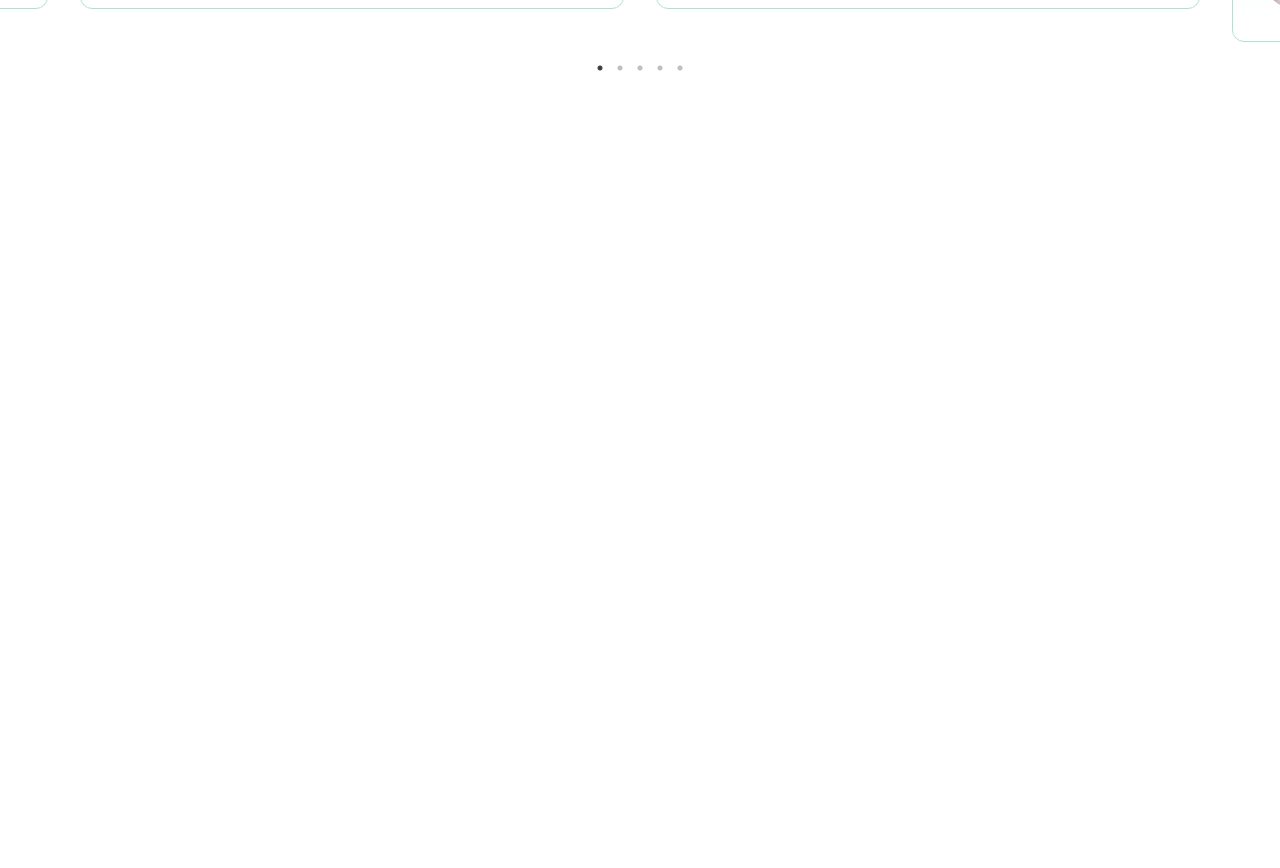
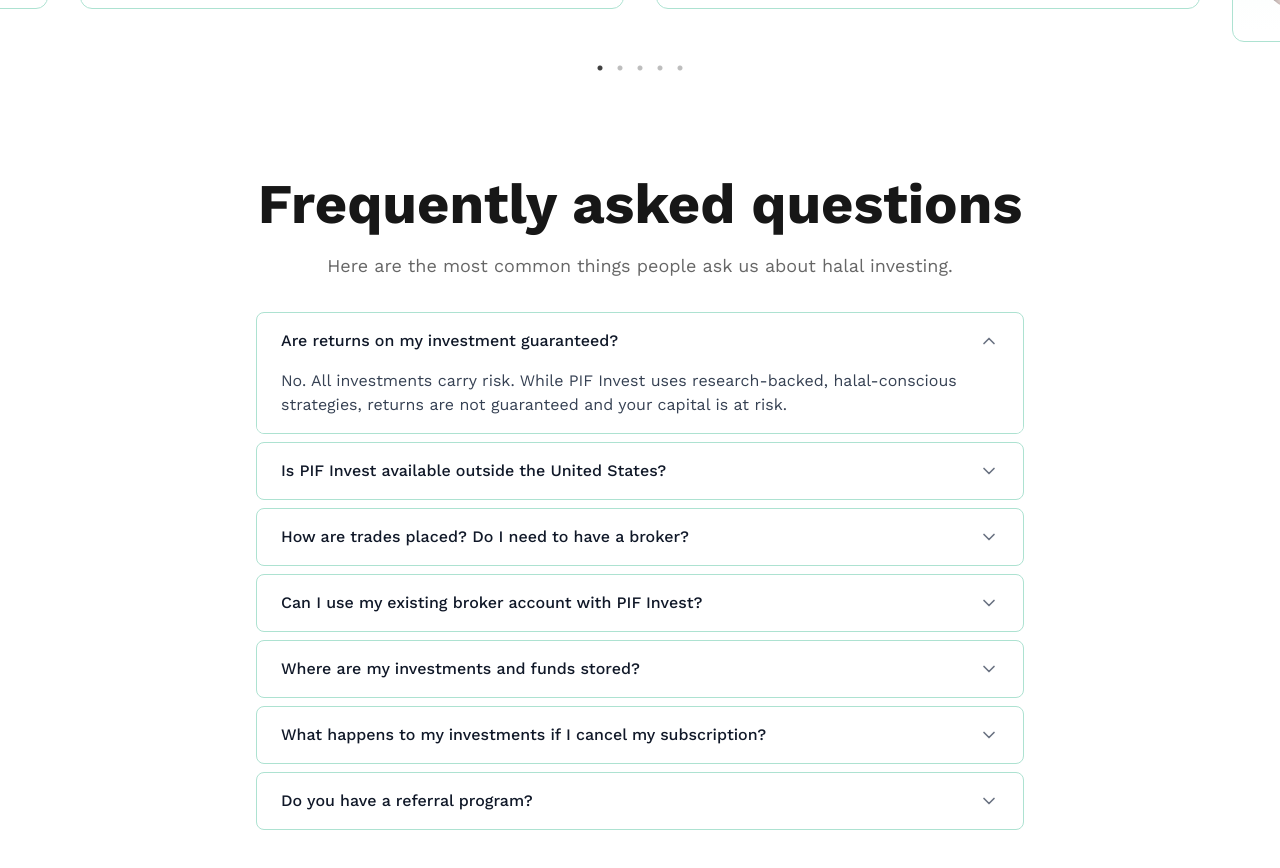
Before and after one commit to MuhammadAqibRafiq/testpif, a Next.js app: page / in a window 1280 px wide. Shown: the part 6940-7808 px from the top of the page. Before the commit the page ends 7066 px from the top, so only its background shows below. Built offline with nearby package versions, Linux system fonts and the light colour scheme.

Commit message:
FAQS added

```diff
--- /dev/null
+++ b/src/app/Screens/FAQ/index.tsx
@@ -0,0 +1,72 @@
+import Typography from '@/components/ui/Typography'
+import React from 'react'
+import Accordion from '@/components/Accordian/Accordian'
+
+const accordionData = [
+    {
+        title: "Are returns on my investment guaranteed?",
+        content: "No. All investments carry risk. While PIF Invest uses research-backed, halal-conscious strategies, returns are not guaranteed and your capital is at risk."
+    },
+    {
+        title: "Is PIF Invest available outside the United States?",
+        content: "Yes, all you need is a brokerage account. Most of the stocks we invest in are listed on the New York Stock Exchange or Nasdaq—exchanges that nearly all brokerage platforms provide access to."
+    },
+    {
+        title: "How are trades placed? Do I need to have a broker?",
+        content: (
+            <div className="space-y-2">
+                <p>Yes, you'll need a brokerage account. </p>
+                <ul className="list-disc list-inside space-y-1 ml-4">
+                    <li>Subscribers manually place trades using their own broker.</li>
+                    <li>Advisory clients we do trades on their behalf. This service is not yet open to the public and has limited availability. If you'd like to be notified when spots become available, be sure to join our mailing list.</li>
+                </ul>
+            </div>
+        )
+    },
+    {
+        title: "Can I use my existing broker account with PIF Invest?",
+        content: "Subscribers can use any broker they prefer."
+    },
+    {
+        title: "Where are my investments and funds stored?",
+        content: "Your funds are always held in your own brokerage account."
+    },
+    {
+        title: "What happens to my investments if I cancel my subscription?",
+        content: "Your investments remain in your account. You'll simply lose access to portfolio updates, trade alerts, our watchlist, expert commentary and investor community."
+    },
+    {
+        title: "Do you have a referral program?",
+        content: "Yes! Join our referral program to earn commissions by sharing PIF Invest with others. Login to your free account for more information."
+    }
+];
+
+const Index = () => {
+    return (
+        <div className="py-12 px-[24px]">
+
+            <Typography variant="h2" color="primary" className="mb-4" align="center">
+                Frequently asked questions
+            </Typography>
+
+            <Typography variant="bodyLargeR" color="textSecondary" className="mb-8" align="center">
+                Here are the most common things people ask us about halal investing.
+            </Typography>
+
+            {/* <Accordion /> */}
+
+            <div className={`max-w-3xl mx-auto `}>
+                <div className="space-y-2">
+                    <Accordion
+                        data={accordionData}
+                        allowMultiple={false} // Only one item open at a time
+                        defaultOpenItems={[0]} // First item open by default
+                    />
+                </div>
+            </div>
+
+        </div>
+    )
+}
+
+export default Index
--- a/src/app/page.tsx
+++ b/src/app/page.tsx
@@ -10,6 +10,7 @@
 import SimpleSteps from './Screens/SimpleSteps';
 import PifInvest from './Screens/PifInvest';
 import Comments from './Screens/Comments';
+import FAQ from './Screens/FAQ';
 
 export default function Home() {
   return (
@@ -48,6 +49,11 @@
         <Comments />
       </section>
 
+
+      <section id="FAQ">
+        <FAQ />
+      </section>
+
     </div>
 
   );
--- /dev/null
+++ b/src/components/Accordian/Accordian.tsx
@@ -0,0 +1,81 @@
+'use client'
+import { useState } from 'react';
+import { ChevronDown, ChevronUp } from 'lucide-react';
+
+const AccordionItem = ({ title, children, isOpen, onToggle }: { title: string, children: React.ReactNode, isOpen: boolean, onToggle: () => void }) => {
+    return (
+        <div className="border border-primary-30 rounded-lg mb-2 overflow-hidden">
+            <button
+                className="w-full px-6 py-4 text-left transition-colors duration-200 flex justify-between items-center hover:bg-gray-50"
+                onClick={onToggle}
+                aria-expanded={isOpen}
+            >
+                <span className="font-medium text-gray-900">{title}</span>
+                {isOpen ? (
+                    <ChevronUp className="w-5 h-5 text-gray-500 transition-transform duration-200" />
+                ) : (
+                    <ChevronDown className="w-5 h-5 text-gray-500 transition-transform duration-200" />
+                )}
+            </button>
+            <div
+                className={`overflow-hidden transition-all duration-300 ease-in-out ${
+                    isOpen ? 'max-h-96 opacity-100' : 'max-h-0 opacity-0'
+                }`}
+            >
+                <div className="px-6 pb-4 bg-white text-gray-700">
+                    {children}
+                </div>
+            </div>
+        </div>
+    );
+};
+
+const Accordion = ({
+    data = [],
+    allowMultiple = true,
+    className = "",
+    defaultOpenItems = []
+}) => {
+    const [openItems, setOpenItems] = useState(
+        new Set(defaultOpenItems)
+    );
+
+    const toggleItem = (index: number) => {
+        const newOpenItems = new Set(allowMultiple ? openItems : []);
+
+        if (newOpenItems.has(index)) {
+            newOpenItems.delete(index);
+        } else {
+            if (!allowMultiple) {
+                newOpenItems.clear();
+            }
+            newOpenItems.add(index);
+        }
+        setOpenItems(newOpenItems);
+    };
+
+    if (!data || data.length === 0) {
+        return null;
+    }
+
+    return (
+    <>
+                {data.map((item, index) => (
+                    <AccordionItem
+                        key={index}
+                        title={item?.title}
+                        isOpen={openItems.has(index)}
+                        onToggle={() => toggleItem(index)}
+                    >
+                        {typeof item?.content === 'string' ? (
+                            <p>{item?.content}</p>
+                        ) : (
+                            item?.content
+                        )}
+                    </AccordionItem>
+                ))}
+         </>
+    );
+};
+
+export default Accordion;
```
